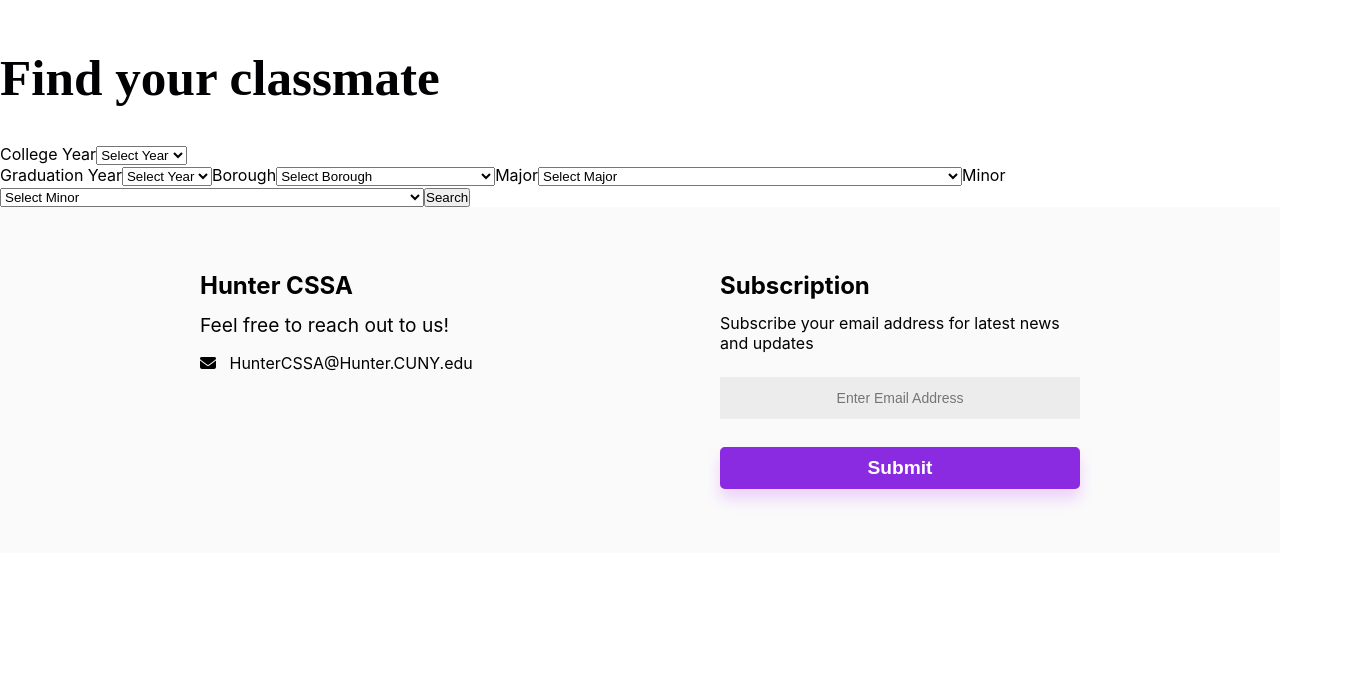
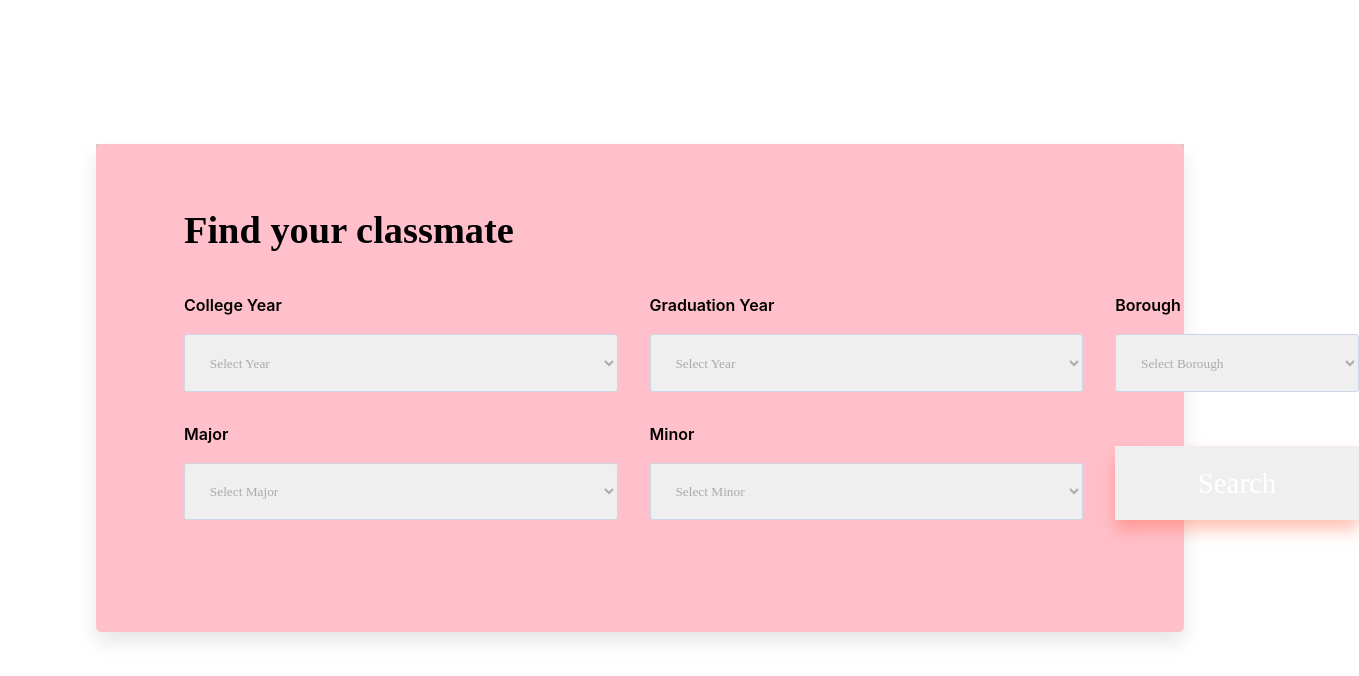
Before and after one commit to Minp45/HunterCssaFrontEnd, a React (Create React App) app in the folder huntercssa/: page / in a window 1280 px wide. Shown: the part 1122-1798 px from the top of the page, 1359 px wide, since content can reach past the window. Before the commit the page ends 1675 px from the top, so only its background shows below. Built offline with nearby package versions, Linux system fonts and the light colour scheme.

Commit message:
fix form

```diff
--- a/huntercssa/src/components/style/FindMateStyle.css
+++ b/huntercssa/src/components/style/FindMateStyle.css
@@ -2,19 +2,20 @@
 
 .finding {
   position: relative;
-
-  background: linear-gradient(to bottom, --bg-gray 20%, --bg-white 80%);
+  margin: 6rem;
+  background: linear-gradient(to bottom, #CCCCCC 20%, #FFFFFF 80%);
 }
 
 .find-content {
   margin: 0 auto;
   margin-bottom: 10rem;
+}
 
-    &__box {
-      background-color: --bg-white;
+.find-content .find-content__box {
+  background-color: pink;
   width: 100%;
   padding: 4rem 4.5rem 5rem 5.5rem;
-      box-shadow: 0 10px 20px 0 rgb(0 0 0 / 10%);
+  box-shadow: 0 10px 20px 0 rgba(0, 0, 0, 0.1);
   height: auto;
   position: relative;
   z-index: 4;
@@ -26,27 +27,27 @@
   background-size: cover;
   display: flex;
   flex-direction: column;
-      color: --text-black;
-
-      @media (max-width: 400px) {
-        padding: 4rem 2.5rem 5rem 2.5rem;
+  color: black;
 }
 
-      h2 {
-        font-size: --h3-size;
+.find-content .find-content__box h2 {
+  font-size: var(--h3-size);
   font-weight: 700;
   margin-bottom: 2.7rem;
 }
 
-      .box-form {
+@media (max-width: 400px) {
+  .find-content .find-content__box {
+    padding: 4rem 2.5rem 5rem 2.5rem;
+  }
+}
+
+
+.find-form{
   display: grid;
   grid-template-columns: 1fr 1fr 1fr;
   grid-template-rows: auto auto auto;
   gap: 2rem;
-
-        b {
-          color: --text-orange;
-        }
 
   @media (max-width: 1000px) {
     grid-template-columns: 1fr 1fr;
@@ -56,66 +57,33 @@
     grid-template-columns: 1fr;
   }
 
-        &__college-year {
+}
+
+.find-form__text {
   display: flex;
   flex-direction: column;
 
-          label {
+}
+
+.find-form__text label {
     font-size: --p-size;
     font-weight: 600;
     margin-bottom: 1.2rem;
-
-            i {
-              color: --text-orange;
-            }
 }
 
-          select {
-            font-size: 1.5rem;
+.find-form__text select {
+  font-size: ;
   color: #ababab;
-            font-family: --text-font;
+  font-family: text-font;
   border: 1px solid #ccd7e6;
   border-radius: 3px;
   font-weight: 400;
   padding: 1.2rem 1.3rem;
   outline: none;
 }
-        }
 
-        &__car-time {
-          display: flex;
-          flex-direction: column;
-          position: relative;
 
-          input {
-            outline: none;
-            color: #878585;
-            padding-right: 3rem;
-            border: 1px solid #ccd7e6;
-          }
-
-          label {
-            font-size: 1.6rem;
-            font-weight: 600;
-            margin-bottom: 1.2rem;
-
-            i {
-              color: --text-orange;
-            }
-          }
-
-          ::-webkit-datetime-edit {
-            padding: 1.3rem 1.3rem;
-          }
-
-          ::-webkit-calendar-picker-indicator {
-            cursor: pointer;
-            font-size: 1.6rem;
-          }
-        }
-      }
-
-      button {
+.find-form button[type="submit"] {
   padding: 1.3rem 1.3rem;
   height: fit-content;
   align-self: self-end;
@@ -128,10 +96,8 @@
   box-shadow: 0 10px 15px rgb(255 83 48 / 35%);
   cursor: pointer;
   transition: all 0.3s;
+}
 
-        &:hover {
+.find-form button[type="submit"]:hover {
   box-shadow: 0 10px 15px rgb(255 83 48 / 55%);
 }
-      }
-    }
-  }
--- a/huntercssa/src/components/views/FindMateView.js
+++ b/huntercssa/src/components/views/FindMateView.js
@@ -1,9 +1,8 @@
-import {majors} from "../global/content"
+import { majors } from "../global/content";
 import React, { useState, useEffect } from "react";
 import '../style/FindMateStyle.css';
 
 const FindMateView = () => {
-
   const [year, setYear] = useState("");
   const [gradYear, setGradYear] = useState("");
   const [borough, setBorough] = useState("");
@@ -26,13 +25,10 @@
     setMinor(e.target.value);
   };
 
-
-
-
   function renderYearOptions() {
     const currentYear = new Date().getFullYear();
     const startYear = currentYear;
-        const endYear = currentYear+8;
+    const endYear = currentYear + 8;
 
     const options = [];
 
@@ -46,8 +42,6 @@
 
     return options;
   }
-
-
 
   useEffect(() => {
     const selectElement = document.getElementById("majorSelect");
@@ -69,20 +63,14 @@
     });
   }, []);
 
-
-
-
-
   return (
     <>
-            <div class="finding">
-                <div className="find-conent">
+      <div className="finding">
+        <div className="find-content">
           <div className="find-content__box">
-
             <h2>Find your classmate</h2>
-                            <from className="find-form">
-
-                                <div className="find-form__college-year">
+            <form className="find-form">
+                <div className="find-form__text">
                     <label htmlFor="year">College Year</label>
                     <select name="year" onChange={handleYear} required>
                     <option value="">Select Year</option>
@@ -93,13 +81,14 @@
                     <option value="Other">Other</option>
                     </select>
                 </div>
-
+                <div className="find-form__text">
                     <label htmlFor="gradYear">Graduation Year</label>
                     <select name="gradYear" onChange={handleGradYear} required>
                         <option value="">Select Year</option>
                         {renderYearOptions()}
                     </select>
-
+                </div>
+                <div className="find-form__text">
                     <label htmlFor="borough">Borough</label>
                     <select name="borough" onChange={handleBorough} required>
                         <option value="">Select Borough</option>
@@ -107,40 +96,32 @@
                         <option value="Broooklyn">Brooklyn (Kings County)</option>
                         <option value="Manhattan">Manhattan (New York County)</option>
                         <option value="Queens">Queens (Queens County)</option>
-                                    <option value="StatenIsland">Staten Island (Richmond County)</option>
+                        <option value="StatenIsland">
+                        Staten Island (Richmond County)
+                        </option>
                         <option value="Other">Other</option>
                     </select>
-
-
-                                <label for="major">Major</label>
+                </div>
+                <div className="find-form__text">
+                    <label htmlFor="major">Major</label>
                     <select name="major" id="majorSelect" required>
                         <option value="">Select Major</option>
                     </select>
-
-                                <label for="minor">Minor</label>
+                </div>
+                <div className="find-form__text">
+                    <label htmlFor="minor">Minor</label>
                     <select name="minor" id="minorSelect" required>
                         <option value="">Select Minor</option>
                     </select>
+                </div>
 
-                                <button  type="submit">
-                                    Search
-                                </button>
-
-                            </from>
+              <button type="submit">Search</button>
+            </form>
           </div>
         </div>
       </div>
     </>
-    )
-}
-
-
-
-
-
-
-
-
-
+  );
+};
 
 export default FindMateView;
```
Lines whose indentation alone changed are shown as unchanged.
